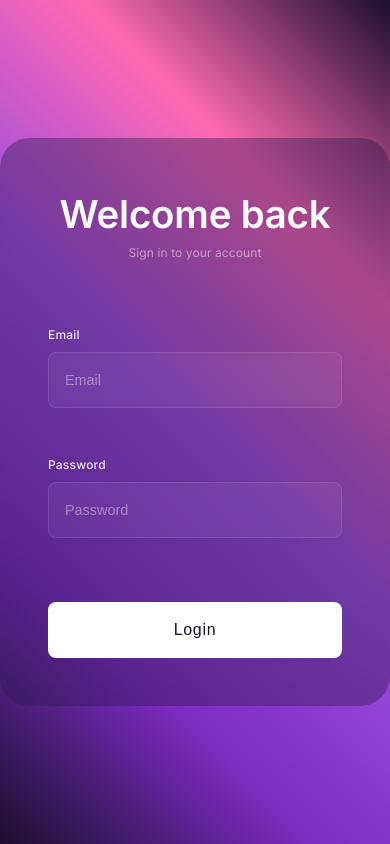
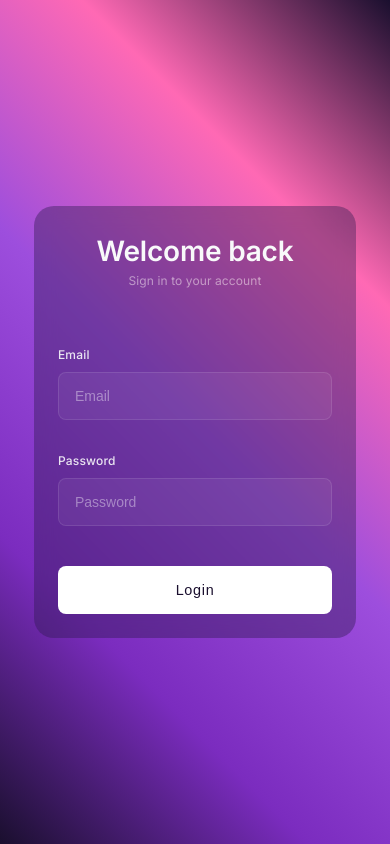
Before and after one commit to kabiraj/movie-tracker, a React (Vite) app in the folder frontend/: page /login in a window 390 px wide. Built offline with nearby package versions, Linux system fonts and the light colour scheme.

Commit message:
Add responsive for mobile phones

```diff
--- a/frontend/src/styles/LoginPage.css
+++ b/frontend/src/styles/LoginPage.css
@@ -67,7 +67,7 @@
     width: 100%;
     height: 56px;
     padding: 0 1rem;
-    margin-bottom: 1.5rem;
+    margin-bottom: 0.5rem;
     border: 1px solid rgba(255, 255, 255, 0.1);
     border-radius: 8px;
     background: rgba(255, 255, 255, 0.05);
@@ -124,8 +124,6 @@
     display: block;
     font-size: 0.75rem;
     color: #ff4444;
-    margin-top: 0.5rem;
-    margin-bottom: 0.5rem;
 }
 
 .login-container .error-message.general {
@@ -135,3 +133,61 @@
     border-radius: 8px;
     background: rgba(255, 68, 68, 0.1);
 }
+
+/* Responsive Design */
+
+/* Tablet and below */
+@media (max-width: 768px) {
+    .login-container {
+        padding: 2rem;
+        max-width: 60%;
+    }
+
+    .login-header h1 {
+        font-size: 2rem;
+    }
+}
+
+
+
+@media (max-width: 620px){
+    .login-container {
+        padding: 2rem;
+        max-width: 60%;
+    }
+
+    .login-header h1 {
+        font-size: 1.5rem;
+    }
+}
+/* Mobile */
+@media (max-width: 480px) {
+    .login-page {
+        padding: 1rem;
+    }
+
+    .login-container {
+        padding: 1.5rem;
+        border-radius: 20px;
+        max-width: 90%;
+    }
+
+    .login-header {
+        margin-bottom: 2rem;
+    }
+
+    .login-header h1 {
+        font-size: 1.75rem;
+    }
+
+    .login-container input {
+        height: 48px;
+        font-size: 0.875rem;
+    }
+
+    .login-container button {
+        height: 48px;
+        font-size: 0.9rem;
+        margin-top: 2rem;
+    }
+}
```
